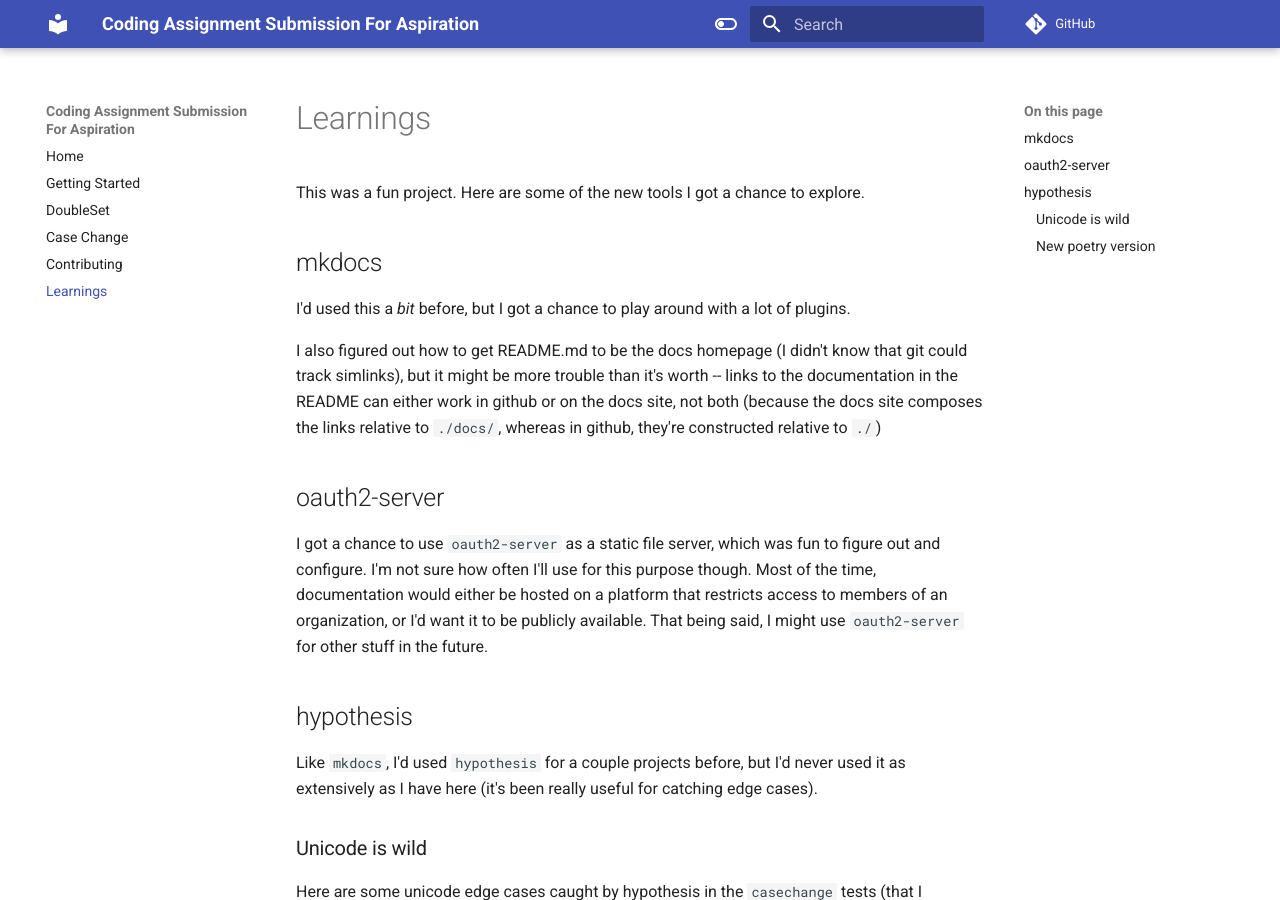
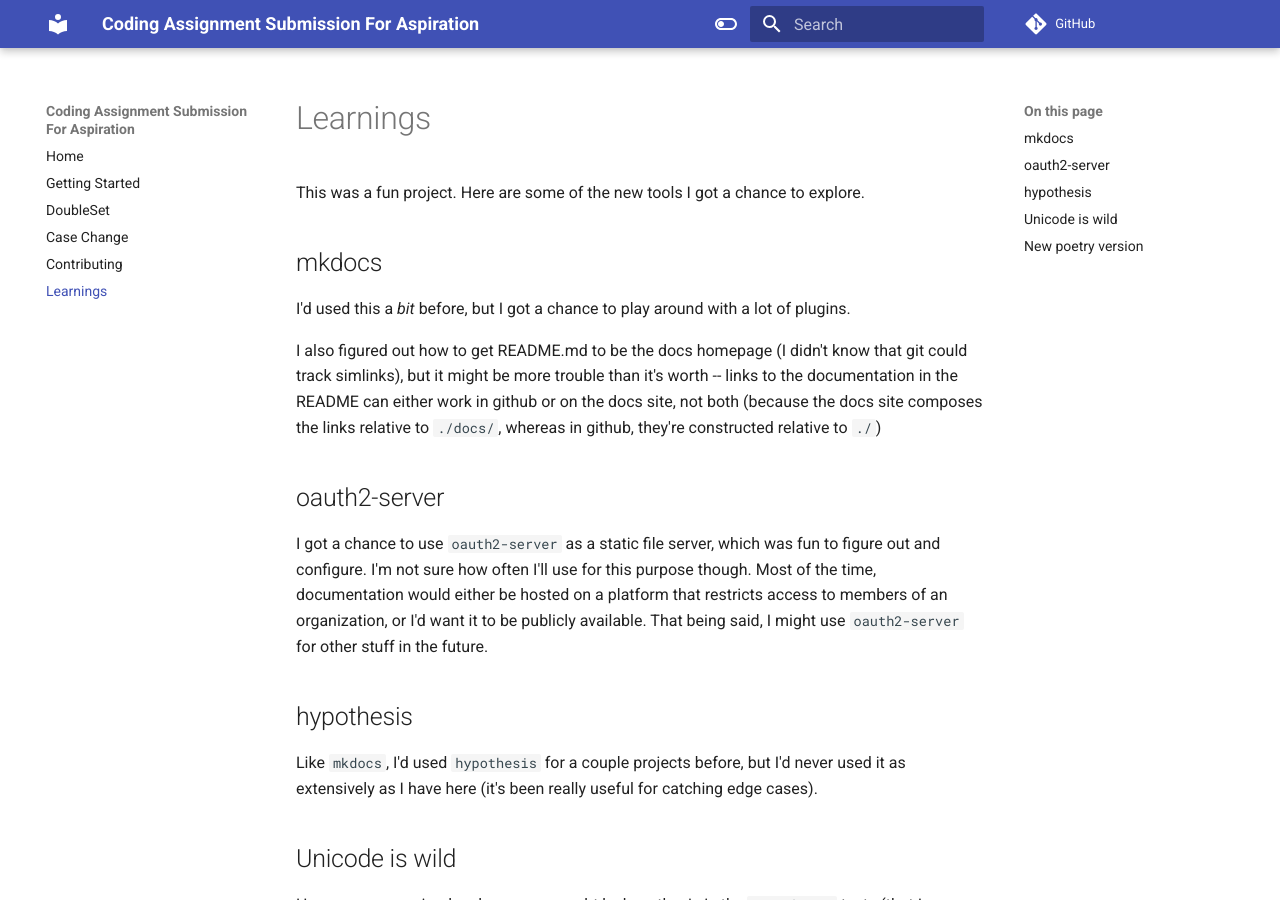
Before and after one commit to znd4/aspiration, an MkDocs documentation site: the page built from docs/learnings.md, in a window 1280 px wide and 900 px high. Built offline with MkDocs 1.6.1 and Material for MkDocs 9.7.7, drawn with Linux system fonts in a browser that asks for light colours; comment, search, counter and statistics services are not loaded; the version menu is left out.

```diff
--- a/docs/learnings.md
+++ b/docs/learnings.md
@@ -16,7 +16,7 @@ I got a chance to use `oauth2-server` as a static file server, which was fun to
 
 Like `mkdocs`, I'd used `hypothesis` for a couple projects before, but I'd never used it as extensively as I have here (it's been really useful for catching edge cases).
 
-### Unicode is wild
+## Unicode is wild
 
 Here are some unicode edge cases caught by hypothesis in the `casechange` tests (that I managed to capture here)
 
@@ -31,6 +31,6 @@ Here are some unicode edge cases caught by hypothesis in the `casechange` tests
    1. This is in the category of latin letters (`\p{Alphabetic}` and `\p{Script=Latin}`), but `"ß".upper() == "SS"`, which is really confusing because it adds an extra character.
    2. The solution: to explicitly exclude it from the alphanumerics
 
-### New poetry version
+## New poetry version
 
 The preview version of poetry has better support for splitting dependencies the way that `setuptools` encourages (`docs` vs `test` vs `lint` etc.)
```
